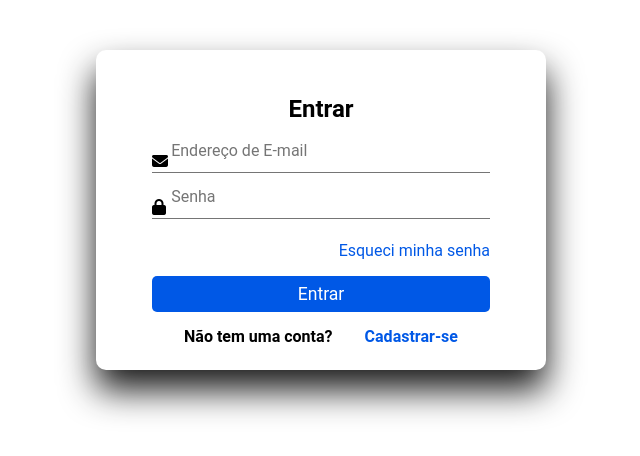
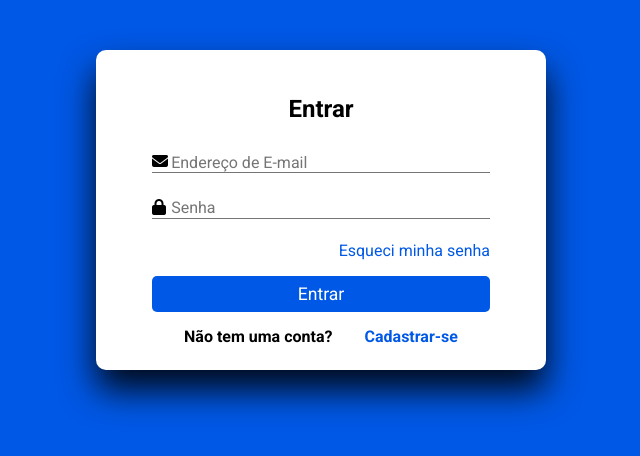
Before and after one commit to caslumes/SoladoCerto, a PHP site: page /login.php in a window 1280 px wide. Shown: the top 456 px of the page, without its empty margins (319-959 px from the left). Run offline with PHP 8.4, Linux system fonts and the light colour scheme; some libraries are stand-ins or nearby versions.

Commit message:
fonte arrumada

```diff
--- a/criar_db.php
+++ b/criar_db.php
@@ -12,7 +12,7 @@
 
     $createDB = "CREATE DATABASE IF NOT EXISTS $dbname";
 
-    if($conn->query($createDB) == TRUE){
+    if($conn->query($createDB) === TRUE){
         echo "Database '$dbname' criada com sucesso!";
     }else{
         echo "Erro ao criar database: " . $conn->error;
@@ -59,7 +59,7 @@
         );
     ";
 
-    if($conn->multi_query($createTables) == TRUE){
+    if($conn->multi_query($createTables) === TRUE){
         echo "Tabelas criadas com sucesso!";
     }else{
         echo "Erro ao criar tabelas: " . $conn->error;
--- a/estilos/header.css
+++ b/estilos/header.css
@@ -1,5 +1,10 @@
 *{
     box-sizing: border-box;
+    font-family: Roboto;
+}
+
+a{
+    text-decoration: none;
 }
 
 nav{
--- a/estilos/login.css
+++ b/estilos/login.css
@@ -3,7 +3,7 @@
     padding: 0;
     box-sizing: border-box;
     font-family: Roboto;
-}i
+}
 
 body{
     background-color: rgb(0, 88, 230);
@@ -65,7 +65,7 @@ label{
     color: #757575;
     position: relative;
     left: 1.2em;
-    top: -2em;
+    top: -1.3em;
     cursor: auto;
     transition: 0.3s ease all;
 }
--- a/login.php
+++ b/login.php
@@ -3,6 +3,9 @@
 <head>
     <meta charset="UTF-8">
     <meta name="viewport" content="width=device-width, initial-scale=1.0">
+    <link rel="shortcut icon" href="icones/icon.ico" type="image/x-icon">
+
+    <link href="https://fonts.googleapis.com/css2?family=Roboto:wght@400;500;700&display=swap" rel="stylesheet">
     <link rel="stylesheet" href="https://cdnjs.cloudflare.com/ajax/libs/font-awesome/6.6.0/css/all.min.css">
     <link rel="stylesheet" href="./estilos/login.css">
     <title>SoladoCerto - Página de Cadastro</title>
--- a/paginatenisespecifico.php
+++ b/paginatenisespecifico.php
@@ -36,6 +36,8 @@ if ($resultTamanhos && $resultTamanhos->num_rows > 0) {
     <meta charset="UTF-8">
     <meta name="viewport" content="width=device-width, initial-scale=1.0">
     <link rel="shortcut icon" href="icones/icon.ico" type="image/x-icon">
+
+    <link href="https://fonts.googleapis.com/css2?family=Roboto:wght@400;500;700&display=swap" rel="stylesheet">
     <link rel="stylesheet" href="./estilos/paginatenisespecifico.css">
     <link rel="stylesheet" href="./estilos/header.css">
     <link rel="stylesheet" href="./estilos/footer.css">
--- a/scripts/geral.js
+++ b/scripts/geral.js
@@ -18,6 +18,7 @@ function iniciarHeader(){
 
 function iniciarNav(){
     const opcao_nav = document.getElementById('nav-principal');
+    if(opcao_nav != null){
         classe_nav = 'opcao-nav';
 
         const links = [
@@ -28,6 +29,7 @@ function iniciarNav(){
         ];
 
         links.forEach(iniciarOpcoesNav, opcao_nav);
+    }
 }
 
 function iniciarOpcoesNav(link){
```
Also changed, not shown: carrinho.php (added, +21 -0 lines), estilos/carrinho.css (added). Lines whose indentation alone changed are shown as unchanged.
